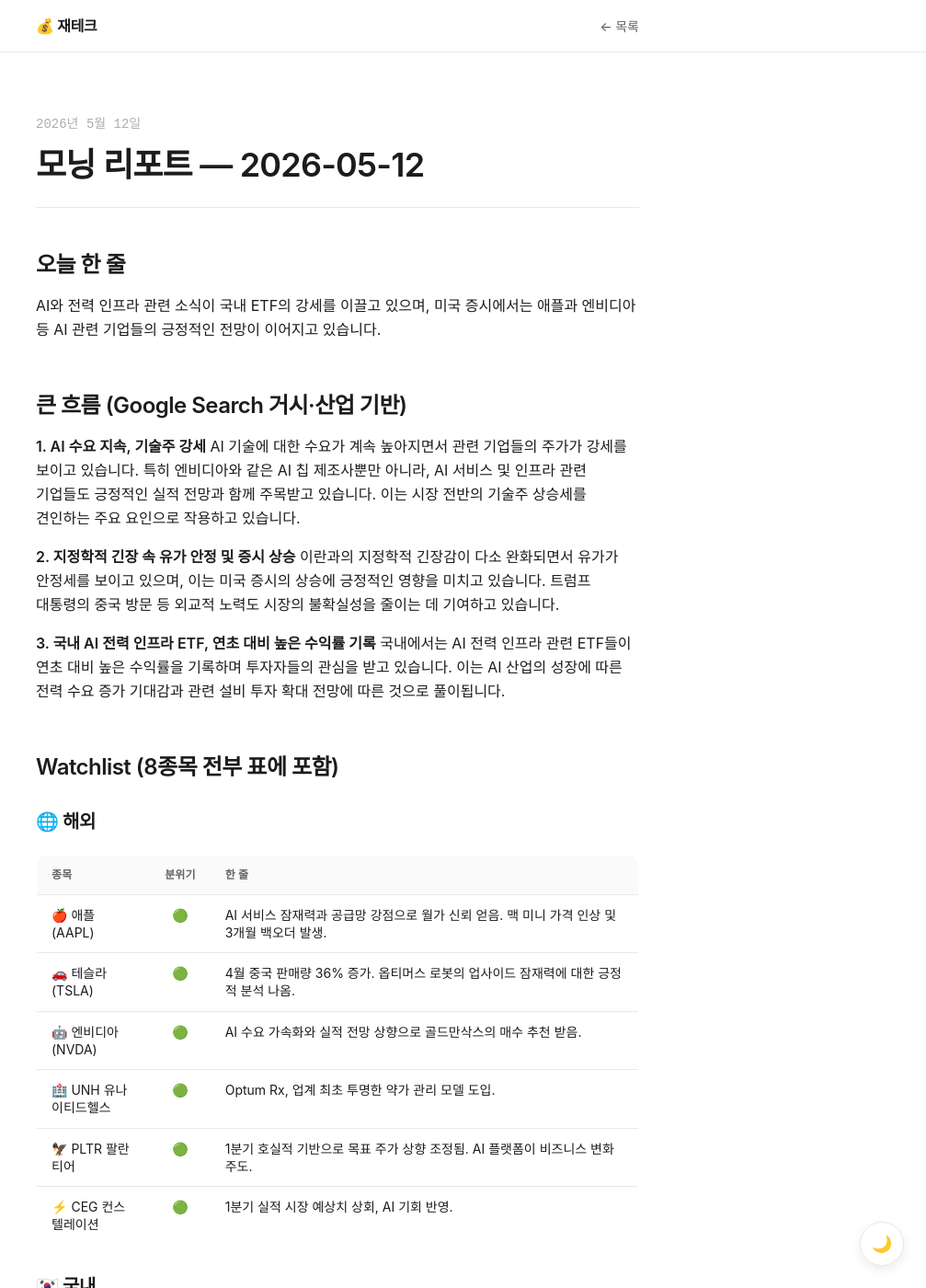
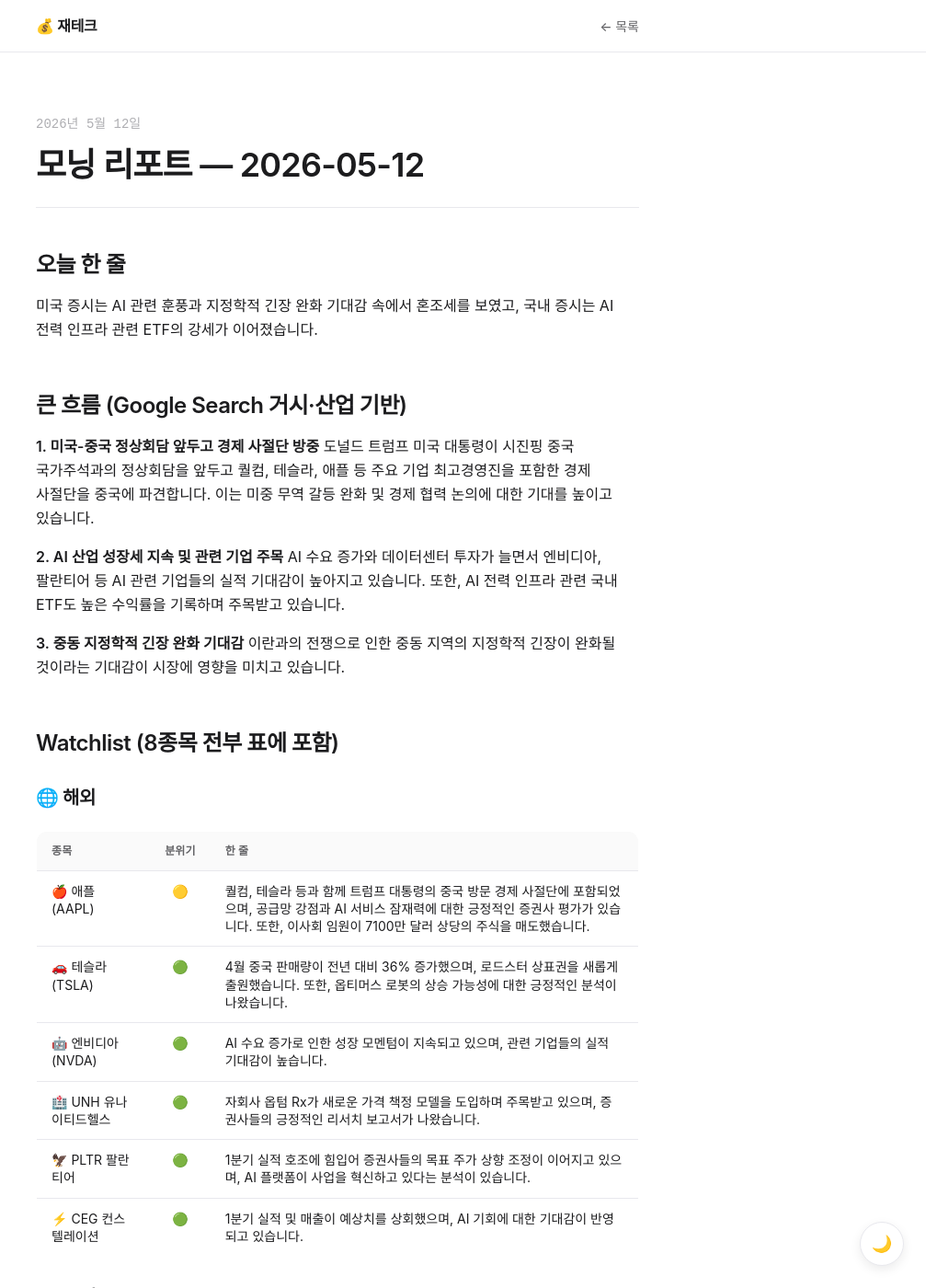
Before and after one commit to jinyeung0618/morning-report, a Jekyll site: the page built from _posts/2026-05-12-morning-report.md, in a window 1280 px wide and 1400 px high. Shown: the whole window at 92% size, without its empty margins (273-1280 px from the left). Built offline with Jekyll 4.4.1, drawn with Linux system fonts in a browser that asks for light colours; some of the changed text lies outside the part shown.

Commit message:
Morning report 2026-05-12

```diff
--- a/_posts/2026-05-12-morning-report.md
+++ b/_posts/2026-05-12-morning-report.md
@@ -5,18 +5,18 @@ date: 2026-05-12 10:03:00 +0900
 ---
 
 ## 오늘 한 줄
-AI와 전력 인프라 관련 소식이 국내 ETF의 강세를 이끌고 있으며, 미국 증시에서는 애플과 엔비디아 등 AI 관련 기업들의 긍정적인 전망이 이어지고 있습니다.
+미국 증시는 AI 관련 훈풍과 지정학적 긴장 완화 기대감 속에서 혼조세를 보였고, 국내 증시는 AI 전력 인프라 관련 ETF의 강세가 이어졌습니다.
 
 ## 큰 흐름 (Google Search 거시·산업 기반)
 
-**1. AI 수요 지속, 기술주 강세**
-AI 기술에 대한 수요가 계속 높아지면서 관련 기업들의 주가가 강세를 보이고 있습니다. 특히 엔비디아와 같은 AI 칩 제조사뿐만 아니라, AI 서비스 및 인프라 관련 기업들도 긍정적인 실적 전망과 함께 주목받고 있습니다. 이는 시장 전반의 기술주 상승세를 견인하는 주요 요인으로 작용하고 있습니다.
+**1. 미국-중국 정상회담 앞두고 경제 사절단 방중**
+도널드 트럼프 미국 대통령이 시진핑 중국 국가주석과의 정상회담을 앞두고 퀄컴, 테슬라, 애플 등 주요 기업 최고경영진을 포함한 경제 사절단을 중국에 파견합니다. 이는 미중 무역 갈등 완화 및 경제 협력 논의에 대한 기대를 높이고 있습니다.
 
-**2. 지정학적 긴장 속 유가 안정 및 증시 상승**
-이란과의 지정학적 긴장감이 다소 완화되면서 유가가 안정세를 보이고 있으며, 이는 미국 증시의 상승에 긍정적인 영향을 미치고 있습니다. 트럼프 대통령의 중국 방문 등 외교적 노력도 시장의 불확실성을 줄이는 데 기여하고 있습니다.
+**2. AI 산업 성장세 지속 및 관련 기업 주목**
+AI 수요 증가와 데이터센터 투자가 늘면서 엔비디아, 팔란티어 등 AI 관련 기업들의 실적 기대감이 높아지고 있습니다. 또한, AI 전력 인프라 관련 국내 ETF도 높은 수익률을 기록하며 주목받고 있습니다.
 
-**3. 국내 AI 전력 인프라 ETF, 연초 대비 높은 수익률 기록**
-국내에서는 AI 전력 인프라 관련 ETF들이 연초 대비 높은 수익률을 기록하며 투자자들의 관심을 받고 있습니다. 이는 AI 산업의 성장에 따른 전력 수요 증가 기대감과 관련 설비 투자 확대 전망에 따른 것으로 풀이됩니다.
+**3. 중동 지정학적 긴장 완화 기대감**
+이란과의 전쟁으로 인한 중동 지역의 지정학적 긴장이 완화될 것이라는 기대감이 시장에 영향을 미치고 있습니다.
 
 ## Watchlist (8종목 전부 표에 포함)
 
@@ -24,20 +24,20 @@ AI 기술에 대한 수요가 계속 높아지면서 관련 기업들의 주가
 
 | 종목 | 분위기 | 한 줄 |
 |---|---|---|
-| 🍎 애플 (AAPL) | 🟢 | AI 서비스 잠재력과 공급망 강점으로 월가 신뢰 얻음. 맥 미니 가격 인상 및 3개월 백오더 발생. |
-| 🚗 테슬라 (TSLA) | 🟢 | 4월 중국 판매량 36% 증가. 옵티머스 로봇의 업사이드 잠재력에 대한 긍정적 분석 나옴. |
-| 🤖 엔비디아 (NVDA) | 🟢 | AI 수요 가속화와 실적 전망 상향으로 골드만삭스의 매수 추천 받음. |
-| 🏥 UNH 유나이티드헬스 | 🟢 | Optum Rx, 업계 최초 투명한 약가 관리 모델 도입. |
-| 🦅 PLTR 팔란티어 | 🟢 | 1분기 호실적 기반으로 목표 주가 상향 조정됨. AI 플랫폼이 비즈니스 변화 주도. |
-| ⚡ CEG 컨스텔레이션 | 🟢 | 1분기 실적 시장 예상치 상회, AI 기회 반영. |
+| 🍎 애플 (AAPL) | 🟡 | 퀄컴, 테슬라 등과 함께 트럼프 대통령의 중국 방문 경제 사절단에 포함되었으며, 공급망 강점과 AI 서비스 잠재력에 대한 긍정적인 증권사 평가가 있습니다. 또한, 이사회 임원이 7100만 달러 상당의 주식을 매도했습니다. |
+| 🚗 테슬라 (TSLA) | 🟢 | 4월 중국 판매량이 전년 대비 36% 증가했으며, 로드스터 상표권을 새롭게 출원했습니다. 또한, 옵티머스 로봇의 상승 가능성에 대한 긍정적인 분석이 나왔습니다. |
+| 🤖 엔비디아 (NVDA) | 🟢 | AI 수요 증가로 인한 성장 모멘텀이 지속되고 있으며, 관련 기업들의 실적 기대감이 높습니다. |
+| 🏥 UNH 유나이티드헬스 | 🟢 | 자회사 옵텀 Rx가 새로운 가격 책정 모델을 도입하며 주목받고 있으며, 증권사들의 긍정적인 리서치 보고서가 나왔습니다. |
+| 🦅 PLTR 팔란티어 | 🟢 | 1분기 실적 호조에 힘입어 증권사들의 목표 주가 상향 조정이 이어지고 있으며, AI 플랫폼이 사업을 혁신하고 있다는 분석이 있습니다. |
+| ⚡ CEG 컨스텔레이션 | 🟢 | 1분기 실적 및 매출이 예상치를 상회했으며, AI 기회에 대한 기대감이 반영되고 있습니다. |
 
 ### 🇰🇷 국내
 
 | 종목 | 분위기 | 한 줄 |
 |---|---|---|
-| 🔌 487230 미국AI전력인프라 | 🟢 | 연초 이후 수익률 58% 기록하며 순자산 2조 눈앞. |
-| ⚙️ 487240 AI전력핵심설비 | 🟢 | AI 열풍에 힘입어 6000억 넘는 자금 유입, 높은 수익률 기록 중. |
+| 🔌 487230 미국AI전력인프라 | 🟢 | 연초 이후 58% 이상의 높은 수익률을 기록하며 투자자들의 관심을 받고 있습니다. |
+| ⚙️ 487240 AI전력핵심설비 | 🟢 | AI 전력 인프라 ETF에 대한 자금 유입이 활발하며, 높은 수익률을 기록하고 있습니다. |
 
 ## 오늘 알아야 할 것
-- AI 기술 발전과 이에 따른 전력 인프라 수요 증가는 앞으로도 관련 기업 및 ETF에 긍정적인 영향을 줄 것으로 보입니다.
-- 지정학적 리스크 완화는 시장 전반의 안정을 돕는 요인이 될 수 있습니다.
+- **미중 정상회담 관련 동향**: 트럼프 대통령의 중국 방문과 경제 사절단의 동행이 미중 관계에 어떤 영향을 미칠지 주목해야 합니다.
+- **AI 산업 성장**: AI 기술 발전과 관련 기업들의 실적 발표가 이어지면서 AI 산업 전반의 흐름을 파악하는 것이 중요합니다.
```
